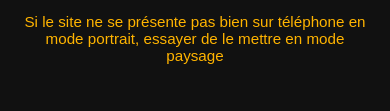
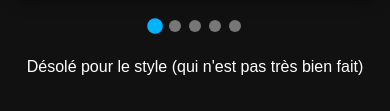
Before and after one commit to Aigle-BR/Scratch-partie-1, a plain HTML site: page index.html in a window 390 px wide. Shown: the part 564-675 px from the top of the page. Drawn offline with Linux system fonts and the light colour scheme.

Commit message:
Update index.html

```diff
--- a/index.html
+++ b/index.html
@@ -143,11 +143,11 @@ p {
     font-size: 30px;
   }
 
-  .message-petit-ecran {
+  /* .message-petit-ecran {
     visibility: visible;
     height: auto; /* si tu avais mis height:0 */
     display: block;
-  }
+  } */
 
 }
 
```
